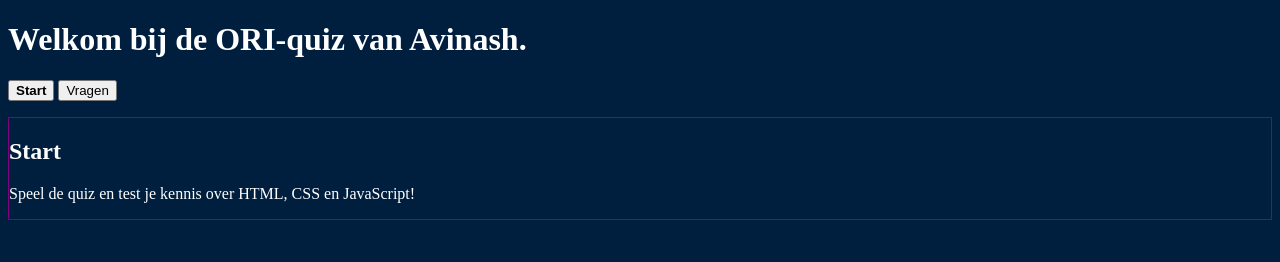
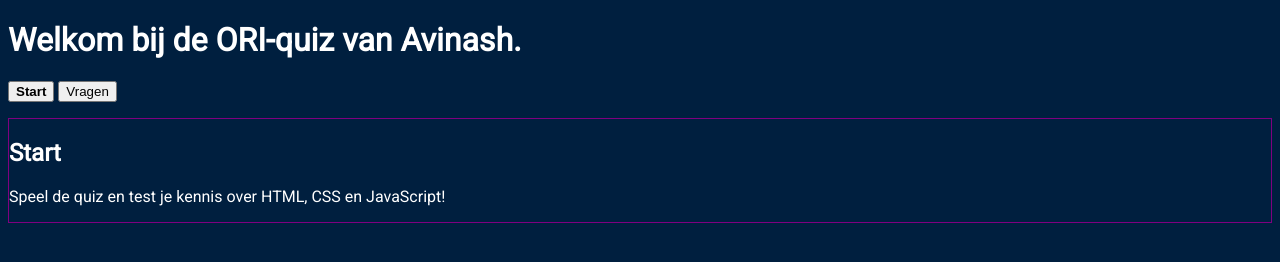
Before and after one commit to tcarbonclocks/ori-quiz, a plain HTML site: page index.html in a window 1280 px wide. Drawn offline with Linux system fonts and the light colour scheme.

Commit message:
Lettertype veranderen

```diff
--- a/css/quiz.css
+++ b/css/quiz.css
@@ -1,4 +1,5 @@
 /* Plaats je CSS-code in dit bestand */
+@import url('https://fonts.googleapis.com/css?family=Roboto');
 
 nav {
     margin-top: 1em;
@@ -18,5 +19,6 @@ nav {
 /* De beste kleur. */
 body {
     background-color: #001f3f;
-    color: white
+    color: white;
+    font-family: 'Roboto', sans-serif;
 }
```
